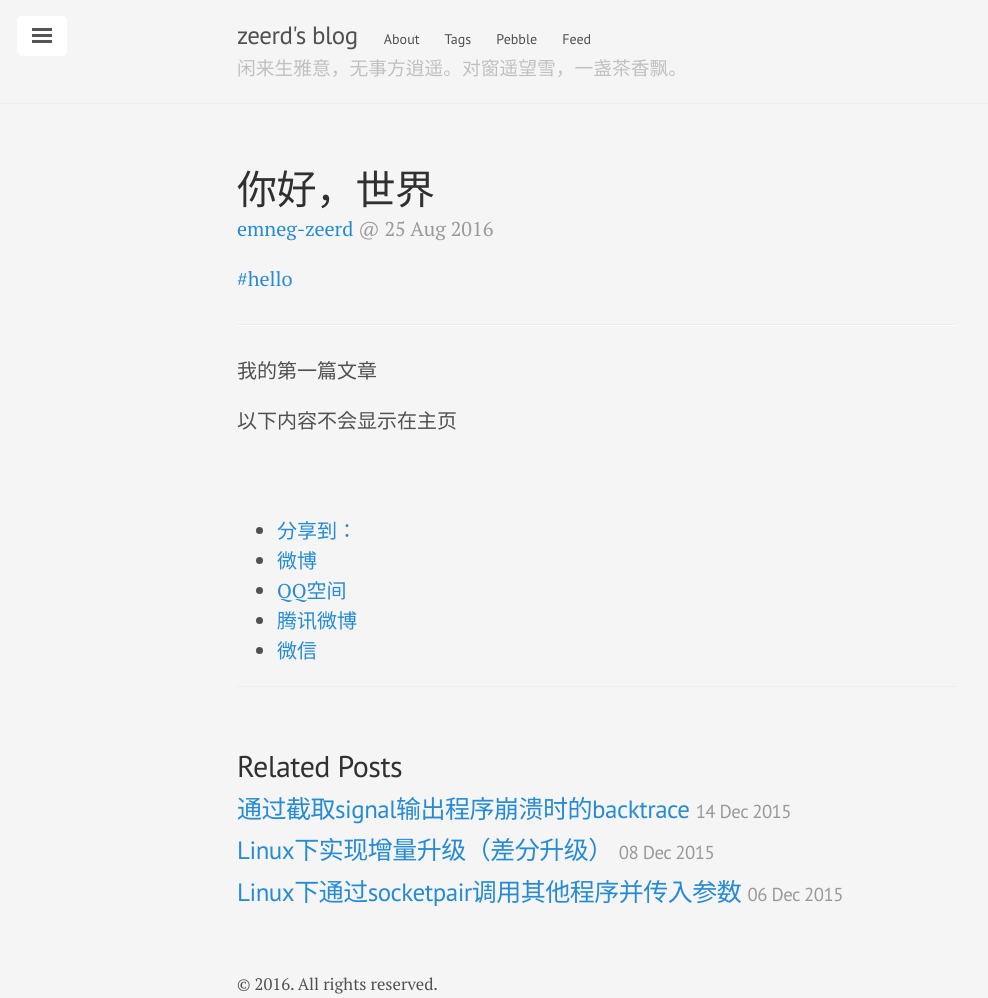
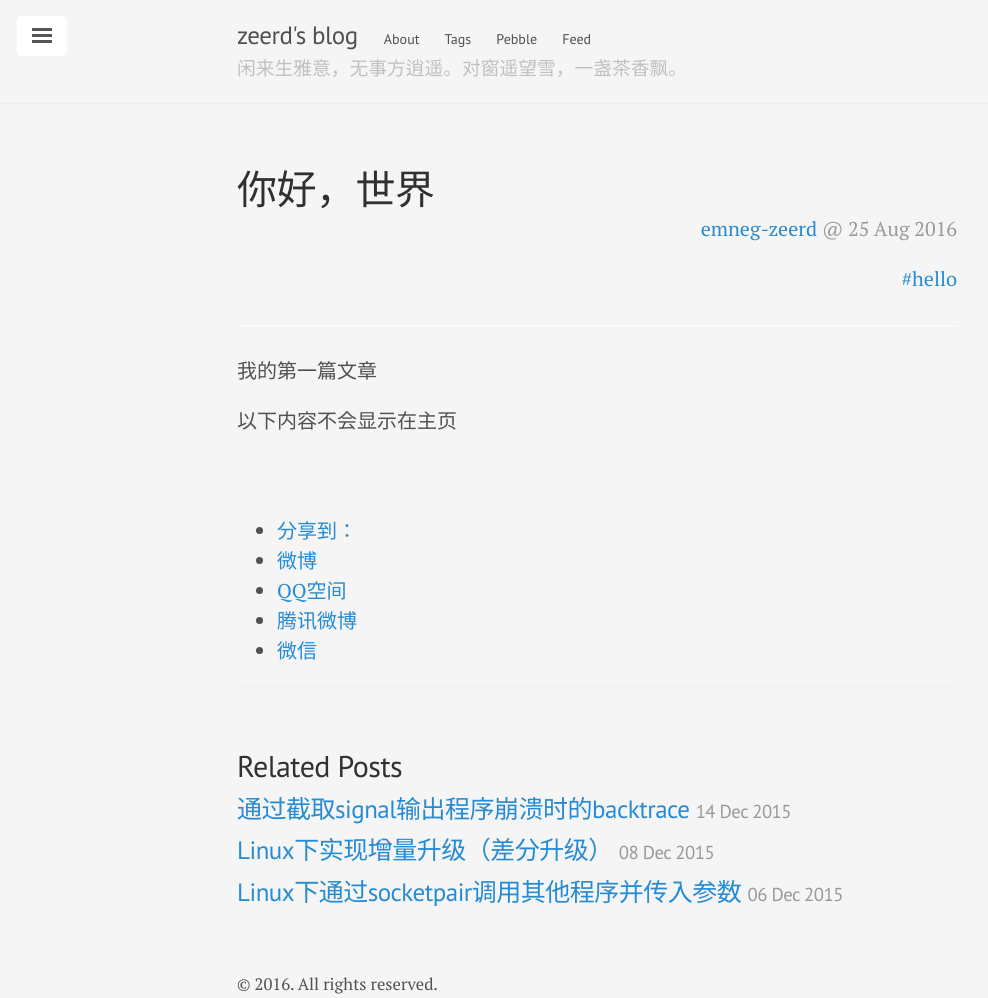
Before and after one commit to zeerd/zeerd.github.io, a Jekyll site: the page built from _posts/2016-08-25-hello-world.html, in a window 1280 px wide. Shown: the whole page, without its empty margins (43-1031 px from the left). Built offline with Jekyll 4.4.1, drawn with Linux system fonts in a browser that asks for light colours; comment, search, counter and statistics services are not loaded.

Commit message:
Update post.html

```diff
--- a/_layouts/post.html
+++ b/_layouts/post.html
@@ -4,8 +4,8 @@ layout: default
 
 <div class="post">
   <h1 class="post-title">{{ page.title }}</h1>
-  <span class="post-date"><a href="{{site.author.url}}" target="_blank">{{site.author.name}}</a> @ {{ page.date | date_to_string }}</span>
-  {% include tagsforpost.html tags=page.tags %}
+  <p align=right><span class="post-date"><a href="{{site.author.url}}" target="_blank">{{site.author.name}}</a> @ {{ page.date | date_to_string }}</span>
+  {% include tagsforpost.html tags=page.tags %}</p>
   <hr>
   {{ content | replace: '<!--break-->', '<a class="anchor" id="read-more"></a>' }}
 </div>
```
